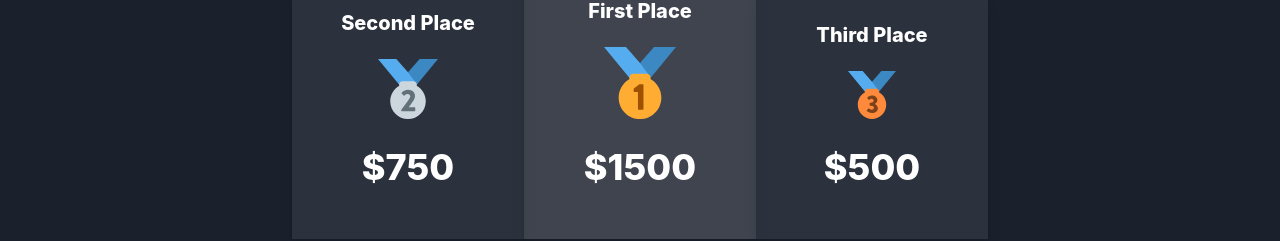
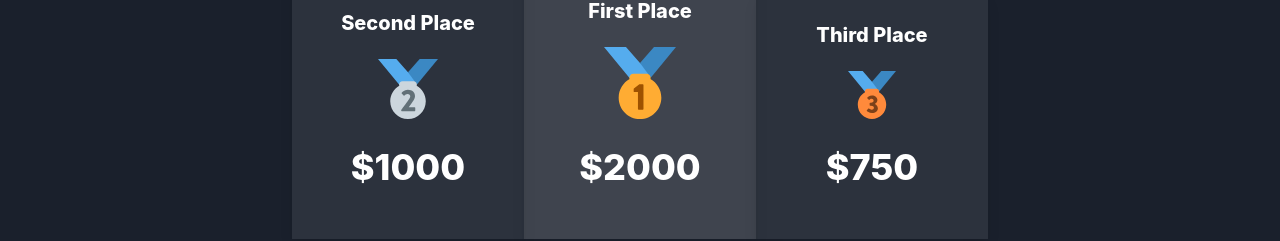
Before and after one commit to chakra-ui/hackathon, a Next.js app: page / in a window 1280 px wide. Shown: the part 6138-6379 px from the top of the page. Built offline with nearby package versions, Linux system fonts and the light colour scheme.

Commit message:
chore: updated prizes

```diff
--- a/src/components/Prizes.tsx
+++ b/src/components/Prizes.tsx
@@ -91,7 +91,7 @@ export const Prizes = () => (
       <PrizeCard
         icon={SecondPosition}
         name='Second Place'
-        prize='$750'
+        prize='$1000'
         bg='whiteAlpha.200'
         maxW='md'
         paddingTop='8'
@@ -100,7 +100,7 @@ export const Prizes = () => (
       <PrizeCard
         icon={FirstPosition}
         name='First Place'
-        prize='$1500'
+        prize='$2000'
         bg='whiteAlpha.300'
         maxW='md'
         paddingTop='16'
@@ -109,7 +109,7 @@ export const Prizes = () => (
       <PrizeCard
         icon={ThirdPosition}
         name='Third Place'
-        prize='$500'
+        prize='$750'
         bg='whiteAlpha.200'
         maxW='md'
         paddingTop='8'
```
